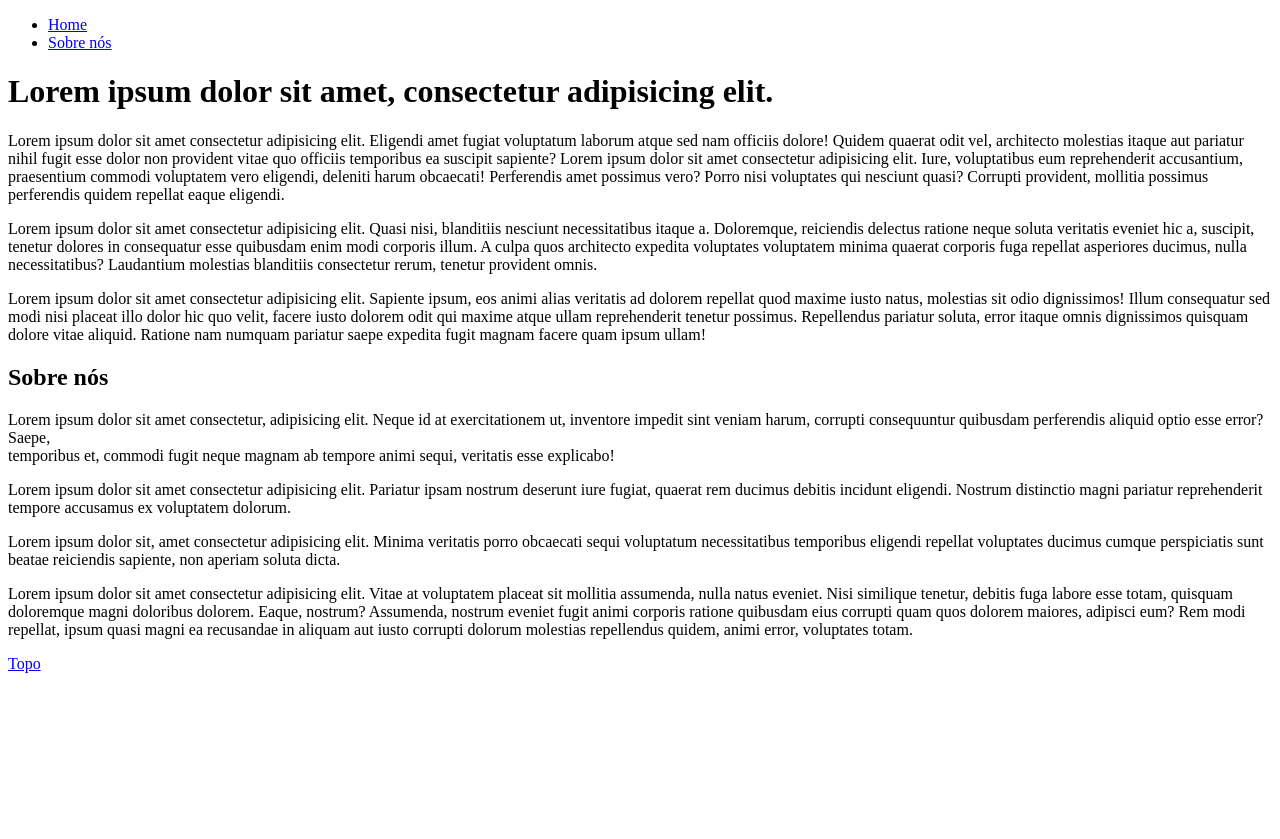
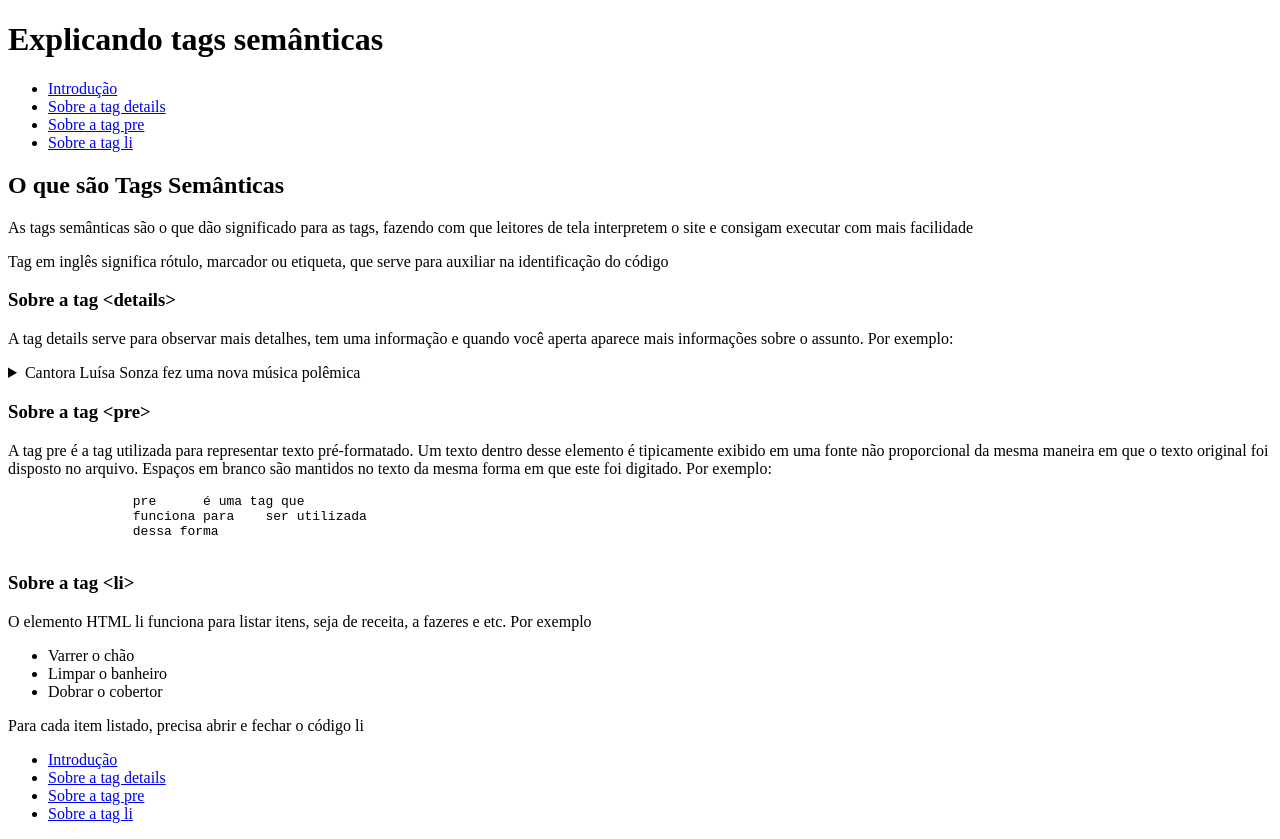
Before and after one commit to KawanGabrieel/html-semantico, a plain HTML site: page index.html in a window 1280 px wide. Before the commit the page ends 800 px from the top, so only its background shows below. Drawn offline with Linux system fonts and the light colour scheme.

Commit message:
Atividade

```diff
--- a/index.html
+++ b/index.html
@@ -1,65 +1,112 @@
 <!DOCTYPE html>
-<html lang="pt-BR">
+<html lang="pt-BR>
 <head>
     <meta charset="UTF-8">
     <meta name="viewport" content="width=device-width, initial-scale=1.0">
-    <title>HTML Semântico</title>
+    <title>Atividade?</title>
 </head>
 <body>
-    <header id="topo-pagina">
+    <header>
+        <h1>Explicando tags semânticas</h1>
         <nav>
             <ul>
                 <li>
-                    <a href="./index.html">Home</a>
+                    <a href="#introducao">Introdução</a>
                 </li>
                 <li>
-                    <a href="#sobre-nos">Sobre nós</a>
+                    <a href="#details">Sobre a tag details</a>
                 </li>
-
+                <li>
+                    <a href="#pre">Sobre a tag pre</a>
+                </li>
+                <li>
+                    <a href="#li">Sobre a tag li</a>
+                </li>
             </ul>
         </nav>
+    </header>
+    <section id="introducao">
+            <article>
+                <h2>O que são Tags Semânticas</h2>
+                <p>As tags semânticas são o que dão significado para as tags, fazendo com que leitores de tela interpretem o site e consigam executar com mais facilidade</p>
+                <p>Tag em inglês significa rótulo, marcador ou etiqueta, que serve para auxiliar na identificação do código</p>
+            </article>
+        </section>
+<main>
+   <article>
+    <section id="details">
 
+        <h3>Sobre a tag  &lt;details&gt; </h3>
 
-
-
-        <h1>Lorem ipsum dolor sit amet, consectetur adipisicing elit.</h1>
-        <p>Lorem ipsum dolor sit amet consectetur adipisicing elit. Eligendi amet fugiat voluptatum laborum atque sed nam officiis dolore! Quidem quaerat odit vel, architecto molestias itaque aut pariatur nihil fugit esse dolor non provident vitae quo officiis temporibus ea suscipit sapiente?
-            Lorem ipsum dolor sit amet consectetur adipisicing elit. Iure, voluptatibus eum reprehenderit accusantium, praesentium commodi voluptatem vero eligendi, deleniti harum obcaecati! Perferendis amet possimus vero? Porro nisi voluptates qui nesciunt quasi? Corrupti provident, mollitia possimus perferendis quidem repellat eaque eligendi.
+    <p> A tag details serve para observar mais detalhes, tem uma informação e quando você aperta aparece mais informações sobre o assunto. Por exemplo:
+<details>
+    <summary>
+        Cantora Luísa Sonza fez uma nova música polêmica
+    </summary>
+Mais uma vez a cantora Luísa Sonza...
+</details>
+    </p>
+    </section>
+   </article>
+<article>
+    <section id="pre">
+        <h3>Sobre a tag &lt;pre&gt;</h3>
+        <p>
+            A tag pre é a tag utilizada para representar texto pré-formatado. Um texto dentro desse elemento é tipicamente exibido em uma fonte não proporcional da mesma maneira em que o texto original foi disposto no arquivo. Espaços em branco são mantidos no texto da mesma forma em que este foi digitado. Por exemplo:
+            <pre>
+                pre      é uma tag que
+                funciona para    ser utilizada
+                dessa forma
+            </pre>
         </p>
-        <p>Lorem ipsum dolor sit amet consectetur adipisicing elit. Quasi nisi, blanditiis nesciunt necessitatibus itaque a. Doloremque, reiciendis delectus ratione neque soluta veritatis eveniet hic a, suscipit, tenetur dolores in consequatur esse quibusdam enim modi corporis illum. A culpa quos architecto expedita voluptates voluptatem minima quaerat corporis fuga repellat asperiores ducimus, nulla necessitatibus? Laudantium molestias blanditiis consectetur rerum, tenetur provident omnis.</p>
-
-        <p>Lorem ipsum dolor sit amet consectetur adipisicing elit. Sapiente ipsum, eos animi alias veritatis ad dolorem repellat quod maxime iusto natus, molestias sit odio dignissimos! Illum consequatur sed modi nisi placeat illo dolor hic quo velit, facere iusto dolorem odit qui maxime atque ullam reprehenderit tenetur possimus. Repellendus pariatur soluta, error itaque omnis dignissimos quisquam dolore vitae aliquid. Ratione nam numquam pariatur saepe expedita fugit magnam facere quam ipsum ullam!</p>
+    </section>
+</article>
+<article>
+    <section id="li">
+        <h3>Sobre a tag &lt;li&gt;</h3>
+        <p>
+            O elemento HTML li funciona para listar itens, seja de receita, a fazeres e etc. Por exemplo
+            <ul>
+                <li>
+                    Varrer o chão
+                </li>
+                <li>Limpar o banheiro</li>
+                <li>Dobrar o cobertor</li>
+            </ul>
+            Para cada item listado, precisa abrir e fechar o código li
+        </p>
+    </section>
+</article>
+</main>
+<header>
+    <nav>
+        <ul>
+            <li>
+                <a href="#introducao">Introdução</a>
+            </li>
+            <li>
+                <a href="#details">Sobre a tag details</a>
+            </li>
+            <li>
+                <a href="#pre">Sobre a tag pre</a>
+            </li>
+            <li>
+                <a href="#li">Sobre a tag li</a>
+            </li>
+        </ul>
+    </nav>
+</header>
 
 
 
 
 
-    </header>
 
 
 
-<section id="sobre-nos">
-    <h2>Sobre nós</h2>
-        <p></p>
-        <p></p>
-        Lorem ipsum dolor sit amet consectetur, adipisicing elit. Neque id at exercitationem ut, inventore impedit sint veniam harum,
-        corrupti consequuntur quibusdam perferendis aliquid optio esse error? Saepe, <br> temporibus et, commodi fugit neque magnam ab
-        tempore animi sequi, veritatis esse explicabo!
-    <p>Lorem ipsum dolor sit amet consectetur adipisicing elit. Pariatur ipsam nostrum deserunt iure fugiat, quaerat rem ducimus debitis incidunt eligendi. Nostrum distinctio magni pariatur reprehenderit tempore accusamus ex voluptatem dolorum.</p>
-    <p>
-    Lorem ipsum dolor sit, amet consectetur adipisicing elit. Minima veritatis porro obcaecati sequi voluptatum necessitatibus temporibus eligendi repellat voluptates ducimus cumque perspiciatis sunt beatae reiciendis sapiente, non aperiam soluta dicta. </p>
-<p>Lorem ipsum dolor sit amet consectetur adipisicing elit. Vitae at voluptatem placeat sit mollitia assumenda, nulla natus eveniet. Nisi similique tenetur, debitis fuga labore esse totam, quisquam doloremque magni doloribus dolorem. Eaque, nostrum? Assumenda, nostrum eveniet fugit animi corporis ratione quibusdam eius corrupti quam quos dolorem maiores, adipisci eum? Rem modi repellat, ipsum quasi magni ea recusandae in aliquam aut iusto corrupti dolorum molestias repellendus quidem, animi error, voluptates totam.</p>
-
-<a href="#topo-pagina">Topo</a>
 
 
-</section>
 
-
-<header>
-
-
-<footer></footer>
 
 
 
```
